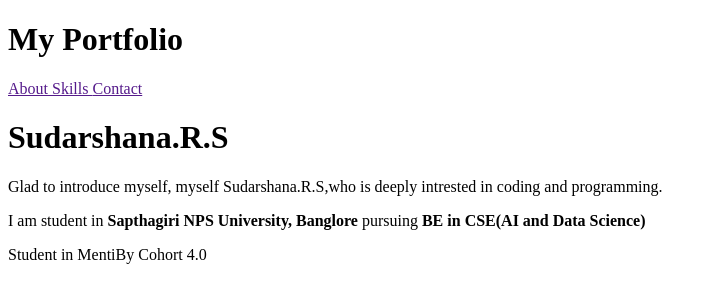
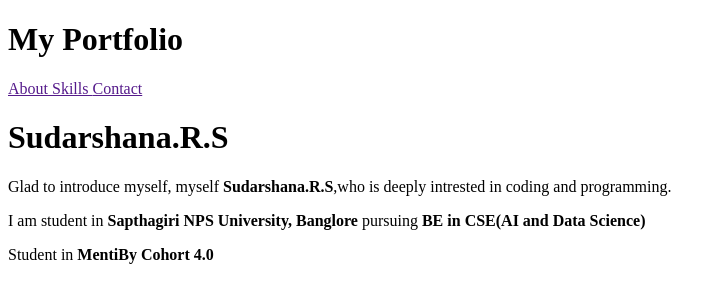
Before and after one commit to sudarshana07-rs/Web-Development, a plain HTML site: page My_Portfolio.html in a window 1280 px wide. Shown: the top 282 px of the page, without its empty margins (0-723 px from the left). Drawn offline with Linux system fonts and the light colour scheme.

Commit message:
portfolio

```diff
--- a/My_Portfolio.html
+++ b/My_Portfolio.html
@@ -11,9 +11,9 @@
     <a href=""> Skills </a>
     <a href=""> Contact </a>
     <h1>Sudarshana.R.S</h1>
-    <p>Glad to introduce myself, myself Sudarshana.R.S,who is deeply intrested in coding and programming.</p>
+    <p>Glad to introduce myself, myself <b>Sudarshana.R.S</b>,who is deeply intrested in coding and programming.</p>
     <p>I am student in <b>Sapthagiri NPS University, Banglore</b> pursuing <b>BE in CSE(AI and Data Science)</b></p>
-    <p>Student in MentiBy Cohort 4.0</b></p>
+    <p>Student in <b>MentiBy Cohort 4.0</b></p>
     <h1>My Skills</h1>
     <ol>
     <li>HTML</li>
```
